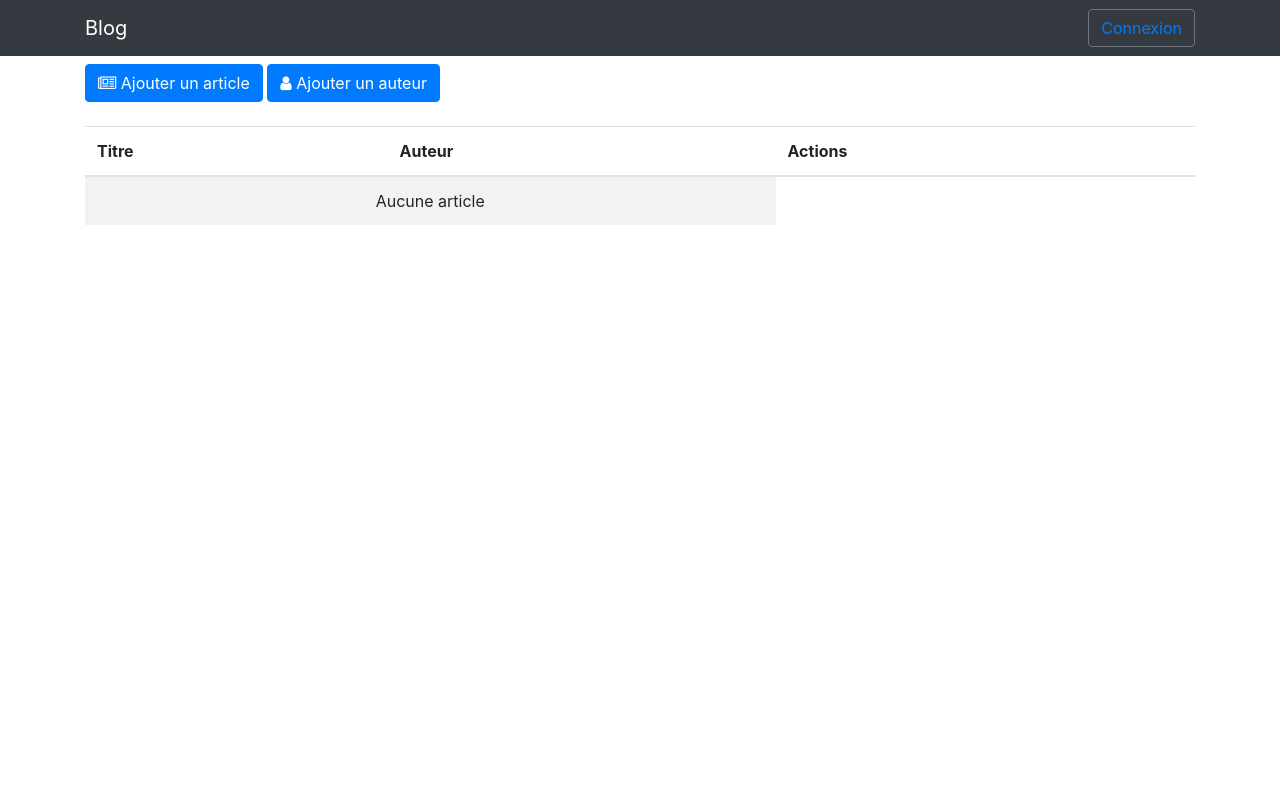
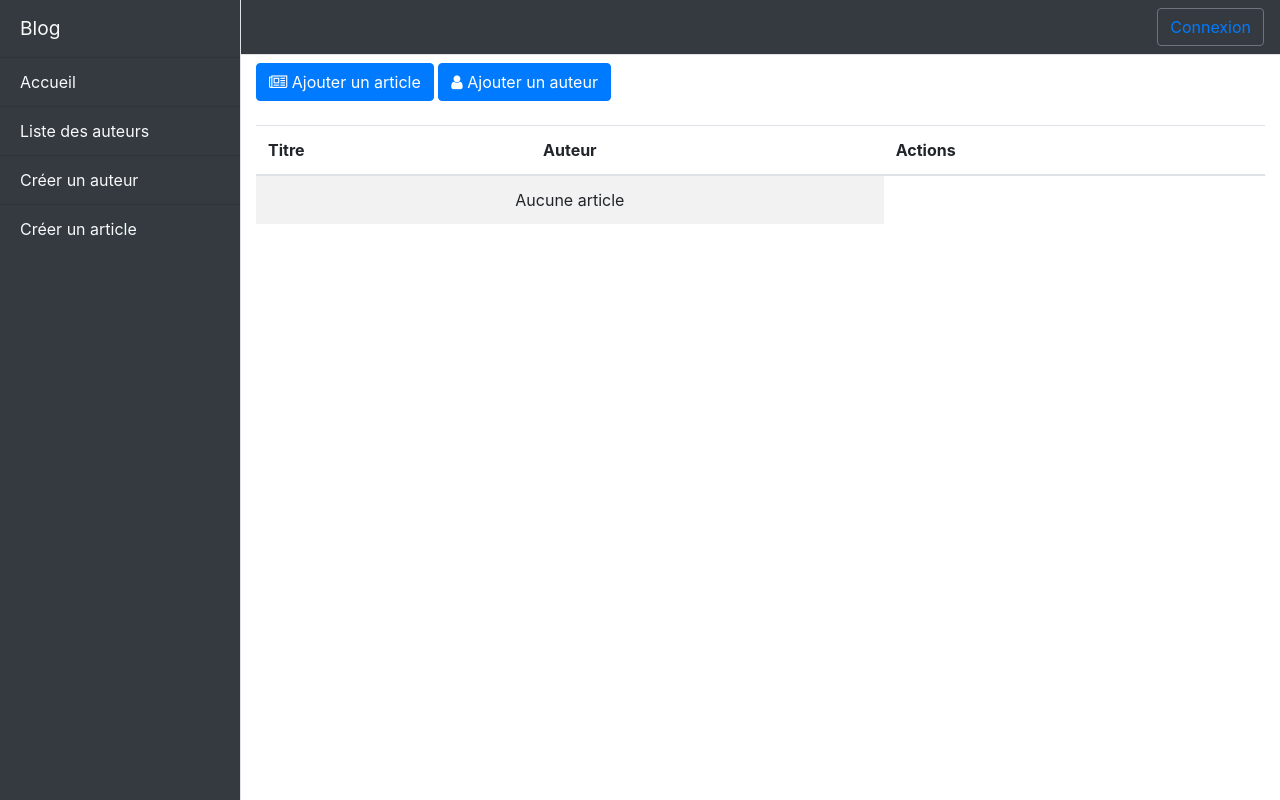
Before and after one commit to Hasitiana/Blog, a Symfony app: template templates/article/index.html.twig in a window 1280 px wide. Run offline with Twig, Linux system fonts and the light colour scheme; the template is opened without the code that fills it, so the values that code supplies are empty; some libraries are stand-ins or nearby versions.

Commit message:
Amélioration du front

```diff
--- /dev/null
+++ b/public/css/simple-sidebar.css
@@ -0,0 +1,50 @@
+/*!
+ * Start Bootstrap - Simple Sidebar (https://startbootstrap.com/template/simple-sidebar)
+ * Copyright 2013-2020 Start Bootstrap
+ * Licensed under MIT (https://github.com/StartBootstrap/startbootstrap-simple-sidebar/blob/master/LICENSE)
+ */
+
+ #wrapper {
+    overflow-x: hidden;
+ }
+
+#sidebar-wrapper {
+  min-height: 100vh;
+  margin-left: -15rem;
+  -webkit-transition: margin .25s ease-out;
+  -moz-transition: margin .25s ease-out;
+  -o-transition: margin .25s ease-out;
+  transition: margin .25s ease-out;
+}
+
+#sidebar-wrapper .sidebar-heading {
+  padding: 0.875rem 1.25rem;
+  font-size: 1.2rem;
+}
+
+#sidebar-wrapper .list-group {
+  width: 15rem;
+}
+
+#page-content-wrapper {
+  min-width: 100vw;
+}
+
+#wrapper.toggled #sidebar-wrapper {
+  margin-left: 0;
+}
+
+@media (min-width: 768px) {
+  #sidebar-wrapper {
+    margin-left: 0;
+  }
+
+  #page-content-wrapper {
+    min-width: 0;
+    width: 100%;
+  }
+
+  #wrapper.toggled #sidebar-wrapper {
+    margin-left: -15rem;
+  }
+}
--- a/templates/base.html.twig
+++ b/templates/base.html.twig
@@ -6,28 +6,46 @@
         {% block stylesheets %}
             <link rel="stylesheet" href="https://maxcdn.bootstrapcdn.com/bootstrap/4.0.0/css/bootstrap.min.css" integrity="sha384-Gn5384xqQ1aoWXA+058RXPxPg6fy4IWvTNh0E263XmFcJlSAwiGgFAW/dAiS6JXm" crossorigin="anonymous">
             <link href="https://maxcdn.bootstrapcdn.com/font-awesome/4.7.0/css/font-awesome.min.css" rel="stylesheet">
+            <link href="/css/simple-sidebar.css" rel="stylesheet">
         {% endblock %}
 
         {% block javascripts %}
             <script src="https://code.jquery.com/jquery-3.2.1.slim.min.js" integrity="sha384-KJ3o2DKtIkvYIK3UENzmM7KCkRr/rE9/Qpg6aAZGJwFDMVNA/GpGFF93hXpG5KkN" crossorigin="anonymous"></script>
             <script src="https://cdnjs.cloudflare.com/ajax/libs/popper.js/1.12.9/umd/popper.min.js" integrity="sha384-ApNbgh9B+Y1QKtv3Rn7W3mgPxhU9K/ScQsAP7hUibX39j7fakFPskvXusvfa0b4Q" crossorigin="anonymous"></script>
             <script src="https://maxcdn.bootstrapcdn.com/bootstrap/4.0.0/js/bootstrap.min.js" integrity="sha384-JZR6Spejh4U02d8jOt6vLEHfe/JQGiRRSQQxSfFWpi1MquVdAyjUar5+76PVCmYl" crossorigin="anonymous"></script>
+            <!-- Menu Toggle Script -->
+            <script>
+                $("#menu-toggle").click(function(e) {
+                e.preventDefault();
+                $("#wrapper").toggleClass("toggled");
+                });
+            </script>
         {% endblock %}
     </head>
     <body>
-        <nav class="navbar navbar-expand-lg navbar-dark bg-dark" role="navigation">
-            <div class="container">
-                <a class="navbar-brand" href="#">Blog</a>
-                <button class="navbar-toggler border-0" type="button" data-toggle="collapse" data-target="#exCollapsingNavbar">
-                    &#9776;
+        <div class="d-flex" id="wrapper">
+
+            <!-- Sidebar -->
+            <div class="bg-dark border-right" id="sidebar-wrapper">
+                <div class="sidebar-heading text-light">Blog</div>
+                <div class="list-group list-group-flush">
+                    <a href="#" class="list-group-item list-group-item-action bg-dark text-light">Accueil</a>
+                    <a href="#" class="list-group-item list-group-item-action bg-dark text-light">Liste des auteurs</a>
+                    <a href="{{ path('ajout_auteur') }}" class="list-group-item list-group-item-action bg-dark text-light">Créer un auteur</a>
+                    <a href="{{ path('ajout_article') }}" class="list-group-item list-group-item-action bg-dark text-light">Créer un article</a>
+                </div>
+            </div>
+            <!-- /#sidebar-wrapper -->
+
+            <div id="page-content-wrapper">
+            <nav class="navbar navbar-expand-lg navbar-dark bg-dark border-bottom">
+                {# <button class="btn btn-primary" id="menu-toggle">Toggle Menu</button> #}
+
+                <button class="navbar-toggler" type="button" data-toggle="collapse" data-target="#navbarSupportedContent" aria-controls="navbarSupportedContent" aria-expanded="false" aria-label="Toggle navigation">
+                    <span class="navbar-toggler-icon"></span>
                 </button>
-                <div class="collapse navbar-collapse" id="exCollapsingNavbar">
-                    {# <ul class="nav navbar-nav">
-                        <li class="nav-item"><a href="#" class="nav-link">About</a></li>
-                        <li class="nav-item"><a href="#" class="nav-link">Link</a></li>
-                        <li class="nav-item"><a href="#" class="nav-link">Service</a></li>
-                        <li class="nav-item"><a href="#" class="nav-link">More</a></li>
-                    </ul> #}
+
+                <div class="collapse navbar-collapse" id="navbarSupportedContent">
                             <ul class="nav navbar-nav flex-row justify-content-between ml-auto">
                                 {% if app.request.session.get('nom') == null %}
                                 <li class="dropdown order-1">
@@ -42,11 +60,43 @@
                                 {% endif %}
                             </ul>
                 </div>
-            </div>
             </nav>
 
+                {# <nav class="navbar navbar-expand-lg navbar-dark bg-dark" role="navigation">
                     <div class="container">
+                        <a class="navbar-brand" href="#">Blog</a>
+                        <button class="navbar-toggler border-0" type="button" data-toggle="collapse" data-target="#exCollapsingNavbar">
+                            &#9776;
+                        </button>
+                        <div class="collapse navbar-collapse" id="exCollapsingNavbar"> #}
+                            {# <ul class="nav navbar-nav">
+                                <li class="nav-item"><a href="#" class="nav-link">About</a></li>
+                                <li class="nav-item"><a href="#" class="nav-link">Link</a></li>
+                                <li class="nav-item"><a href="#" class="nav-link">Service</a></li>
+                                <li class="nav-item"><a href="#" class="nav-link">More</a></li>
+                            </ul> #}
+                            {# <ul class="nav navbar-nav flex-row justify-content-between ml-auto">
+                                {% if app.request.session.get('nom') == null %}
+                                <li class="dropdown order-1">
+                                    <button type="button" id="dropdownMenu1" class="btn btn-outline-secondary "><a href="{{ path('login') }}">Connexion </a><span class="caret"></span></button>
+                                </li>
+                                {% else %}
+                                    {% set nom = app.session.get('nom') %}
+                                    <li class="dropdown order-1">
+                                        <button type="button" id="dropdownMenu1" class="btn btn-outline-secondary ">{{nom}} <span class="caret"></span></button>
+                                        <button type="button" id="dropdownMenu1" class="btn btn-outline-secondary "><a href="{{ path('logout') }}">Déconnexion </a><span class="caret"></span></button>
+                                    </li>
+                                {% endif %}
+                            </ul>
+                        </div>
+                    </div>
+                </nav> #}
+
+                <div class="container-fluid">
                     {% block body %}{% endblock %}
                 </div>
+            </div>
+        </div>
+
     </body>
 </html>
```
Lines whose indentation alone changed are shown as unchanged.
